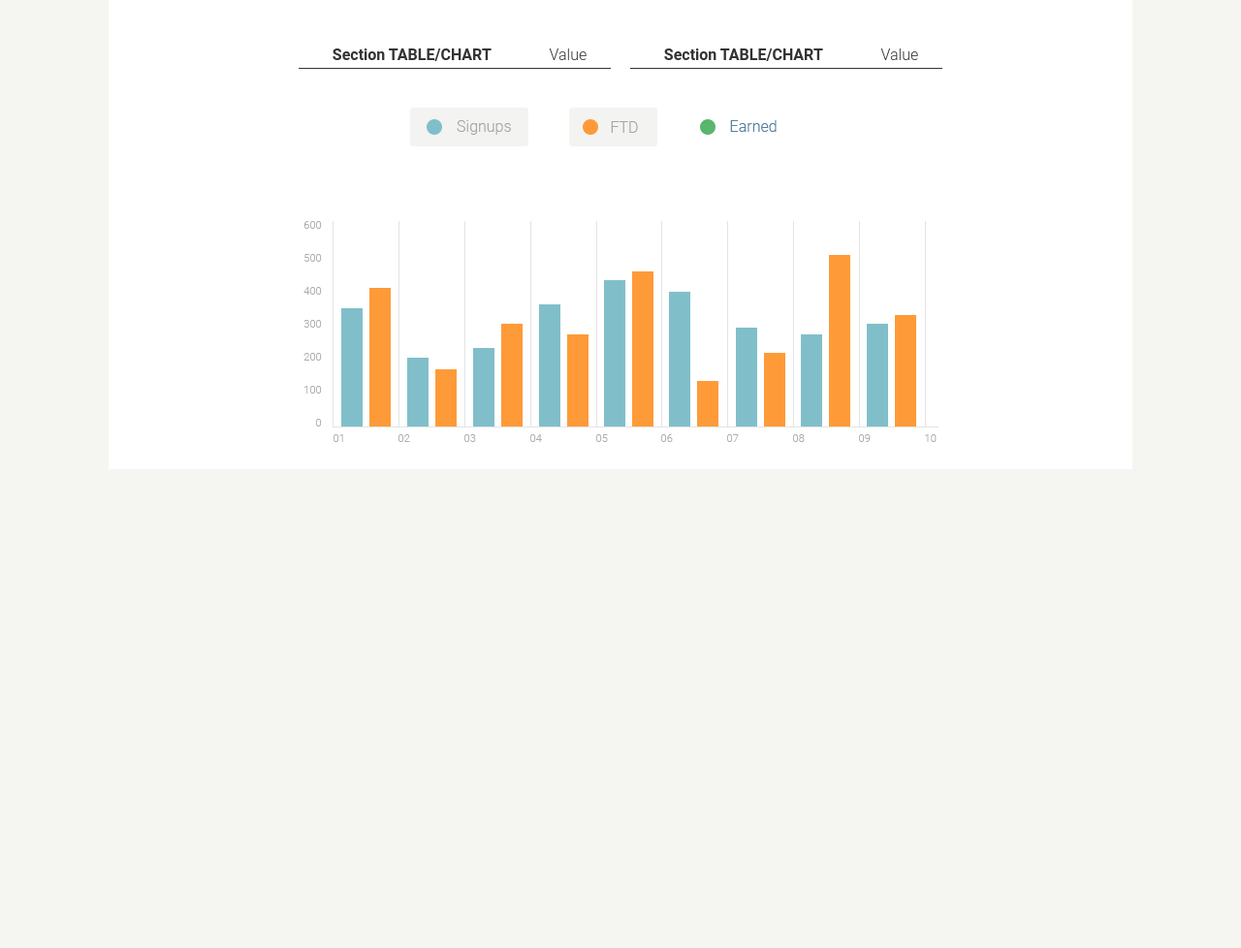
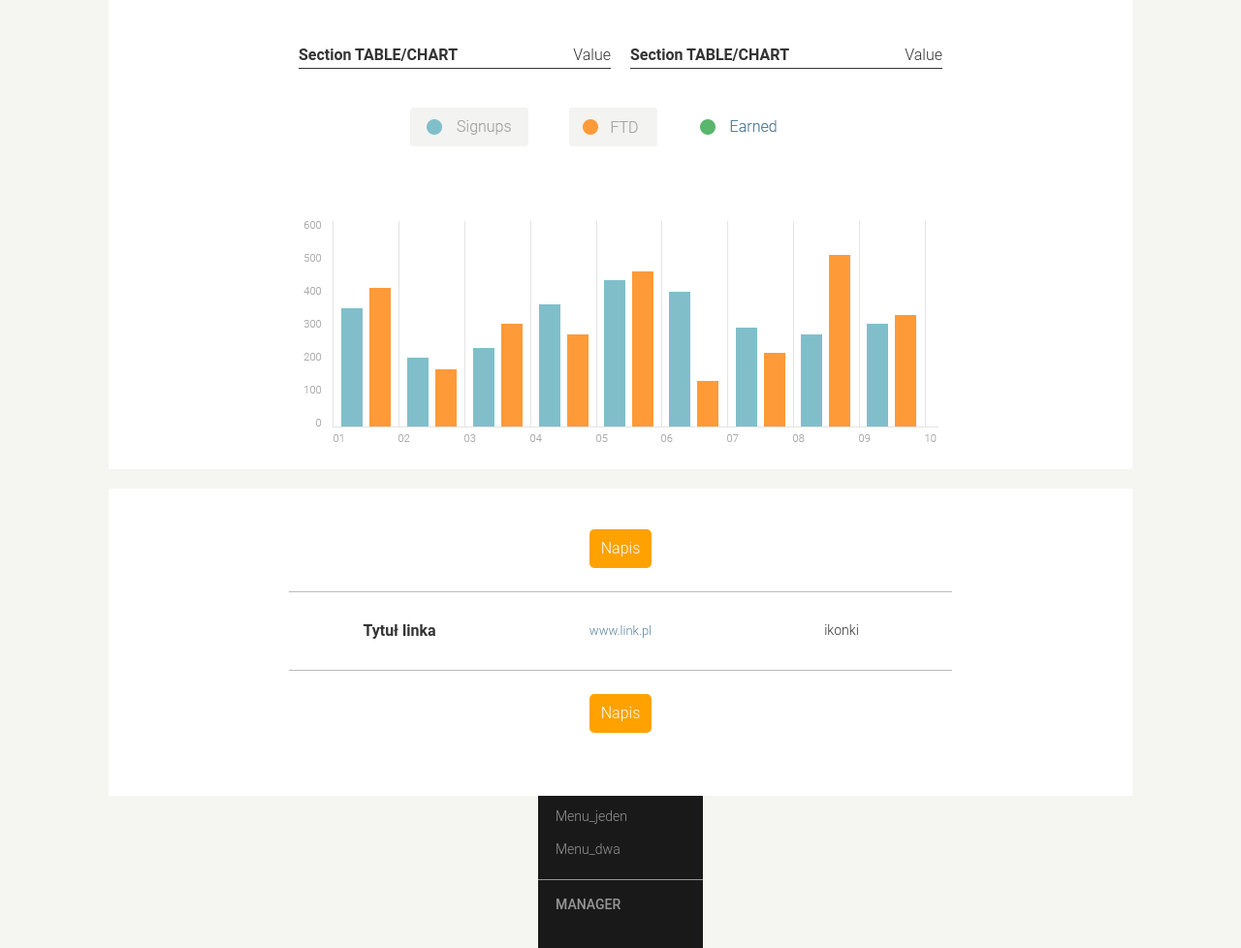
Before and after one commit to Robert-szy/project-manager, a website: page src/styleguide.html in a window 1280 px wide. Shown: the part 1439-2417 px from the top of the page at 97% size. Before the commit the page ends 1923 px from the top, so only its background shows below. Drawn offline with nearby package versions, Linux system fonts and the light colour scheme; files that its build step writes are made by us from their sources; a web font is replaced by a local one.

Commit message:
Add sidebar style

```diff
--- a/src/sass/_mixins.scss
+++ b/src/sass/_mixins.scss
@@ -32,14 +32,14 @@
 }
 
 @mixin font-dates {
-  color: $color-text;
+  color: $color-header;
   font-family: $font-text;
   font-size: 14px;
   font-weight: $font-light;
 }
 
 @mixin font-manager {
-  color: $color-text;
+  color: $color-header;
   font-family: $font-text;
   font-size: 14px;
   font-weight: $font-medium;
--- a/src/sass/_variables.scss
+++ b/src/sass/_variables.scss
@@ -1,6 +1,8 @@
 /* Variables */
 
 /* Colors */
+$color-sidebar: #191919;
+$color-sidebar-selected: #282828;
 $color-text: #333333;
 $color-header: #979797;
 $color-header-selected: #bababa;
--- a/src/sass/components/_sidebar.scss
+++ b/src/sass/components/_sidebar.scss
@@ -1,7 +1,17 @@
 .sidebar-link{
   @include font-dates;
+  padding-left: 18px;
+  padding-top: 10px;
+  margin: 0;
+  &:hover {
+    background-color: $color-sidebar-selected;
+    border-left: 3px solid;
+    border-color: $color-btn;
+  }
 }
 
 .sidebar-manager {
   @include font-manager;
+  text-align: left;
+  padding-left: 18px;
 }
--- a/src/sass/components/_table.scss
+++ b/src/sass/components/_table.scss
@@ -1,6 +1,6 @@
 .table-text {
   @include font-base-bold;
-  padding-left: 10px;
+  //padding-left: 10px;
   padding-right: 10px;
 }
 
--- a/src/sass/sections/_section-links.scss
+++ b/src/sass/sections/_section-links.scss
@@ -0,0 +1,41 @@
+.links-container {
+  display: flex;
+  flex-direction: column;
+  width: 684px;
+  margin: 22px auto;
+  background-color: $color-white;
+  justify-content: center;
+  align-items: center;
+  //padding-top: ;
+}
+
+.links-row {
+  display: flex;
+  flex-direction: row;
+  width: 100%;
+  flex-wrap: nowrap;
+  background-color: $color-white;
+  border-top: 1px solid;
+  border-bottom: 1px solid;
+  border-color: $color-header-selected;
+  height: 60px;
+  justify-content: space-between;
+  align-items: center;
+  padding-top: 40px;
+  padding-bottom: 40px;
+}
+
+.links-row:hover {
+  background-color: $color-tab-hover;
+}
+
+.links-elem {
+  flex: 1 30%;
+  flex-grow: 1;
+  text-align: center;
+  background: none;
+}
+
+.links-container a:last-of-type {
+  margin-top: 24px;
+}
--- a/src/sass/sections/_section-sidebar.scss
+++ b/src/sass/sections/_section-sidebar.scss
@@ -0,0 +1,24 @@
+.sidebar-container {
+  display: flex;
+  flex-direction: column;
+  width: 170px;
+  margin: 0 auto;
+  background-color: $color-sidebar;
+  justify-content: center;
+  align-items: center;
+  //padding-top: ;
+}
+
+.sidebar-menu {
+  flex: 1 100%;
+  margin: 0 auto;
+  width: inherit;
+  //padding-left: 18px;
+  padding-bottom: 18px;
+  border-bottom: 1px solid;
+  border-color: $color-header;
+}
+
+.sidebar-menu:last-of-type {
+  border: none;
+}
--- a/src/sass/sections/_section-table.scss
+++ b/src/sass/sections/_section-table.scss
@@ -16,7 +16,7 @@
   flex: 1 50%;
   flex-wrap: wrap;
   background-color: $color-white;
-  justify-content: space-around;
+  justify-content: space-between;
   align-items: center;
   margin-left: 10px;
   margin-right: 10px;
--- a/src/styleguide.html
+++ b/src/styleguide.html
@@ -64,6 +64,32 @@
               </div>
           </div>
         </div>
+        <div class="container">
+          <div class="links-container">
+            <a class="btn-orange" href="#">Napis</a><br>
+            <div class="links-row">
+              <div class="links-elem">
+                <h3>Tytuł linka</h3>
+              </div>
+              <div class="links-elem">
+                <a href=#>www.link.pl</a>
+              </div>
+              <div class="links-elem">
+                <p>ikonki</p>
+              </div>
+            </div>
+            <a class="btn-orange" href="#">Napis</a><br>
+          </div>
+        </div>
+        <div class="sidebar-container">
+          <div class="sidebar-menu">
+            <p class="sidebar-link">Menu_jeden</p>
+            <p class="sidebar-link">Menu_dwa</p>
+          </div>
+          <div class="sidebar-menu">
+            <p class="sidebar-manager">Manager</p>
+          </div>
+        </div>
       </body>
 
 </html>
```
